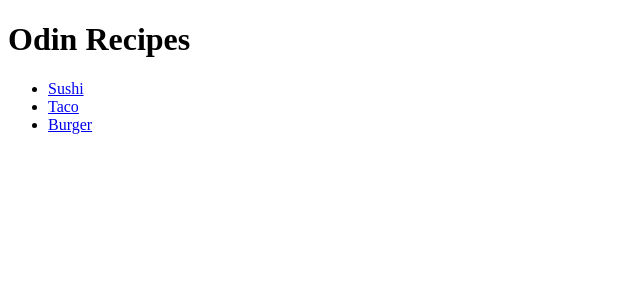
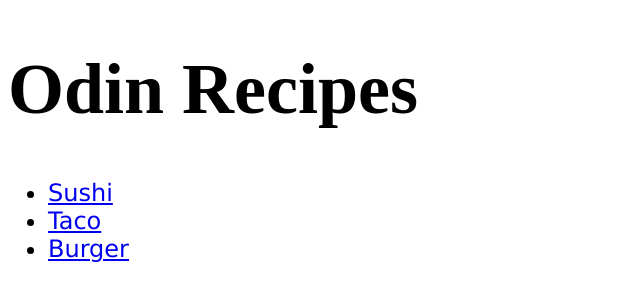
Before and after one commit to liang215/odin-recipes, a plain HTML site: page index.html in a window 1280 px wide. Shown: the whole page, without its empty margins (0-640 px from the left). Drawn offline with Linux system fonts and the light colour scheme.

Commit message:
Add CSS file

```diff
--- a/index.html
+++ b/index.html
@@ -5,6 +5,7 @@
     <meta http-equiv="X-UA-Compatible" content="IE=edge">
     <meta name="viewport" content="width=device-width, initial-scale=1.0">
     <title>Odin Recipes</title>
+    <link rel="stylesheet" href="styles.css">
 </head>
 <body>
     <h1>Odin Recipes</h1>
--- /dev/null
+++ b/styles.css
@@ -0,0 +1,7 @@
+h1 {
+    font-size: 72px;
+}
+li {
+    font-size: 24px;
+    font-family: 'Lucida Sans', 'Lucida Sans Regular', 'Lucida Grande', 'Lucida Sans Unicode', Geneva, Verdana, sans-serif;
+}
```
